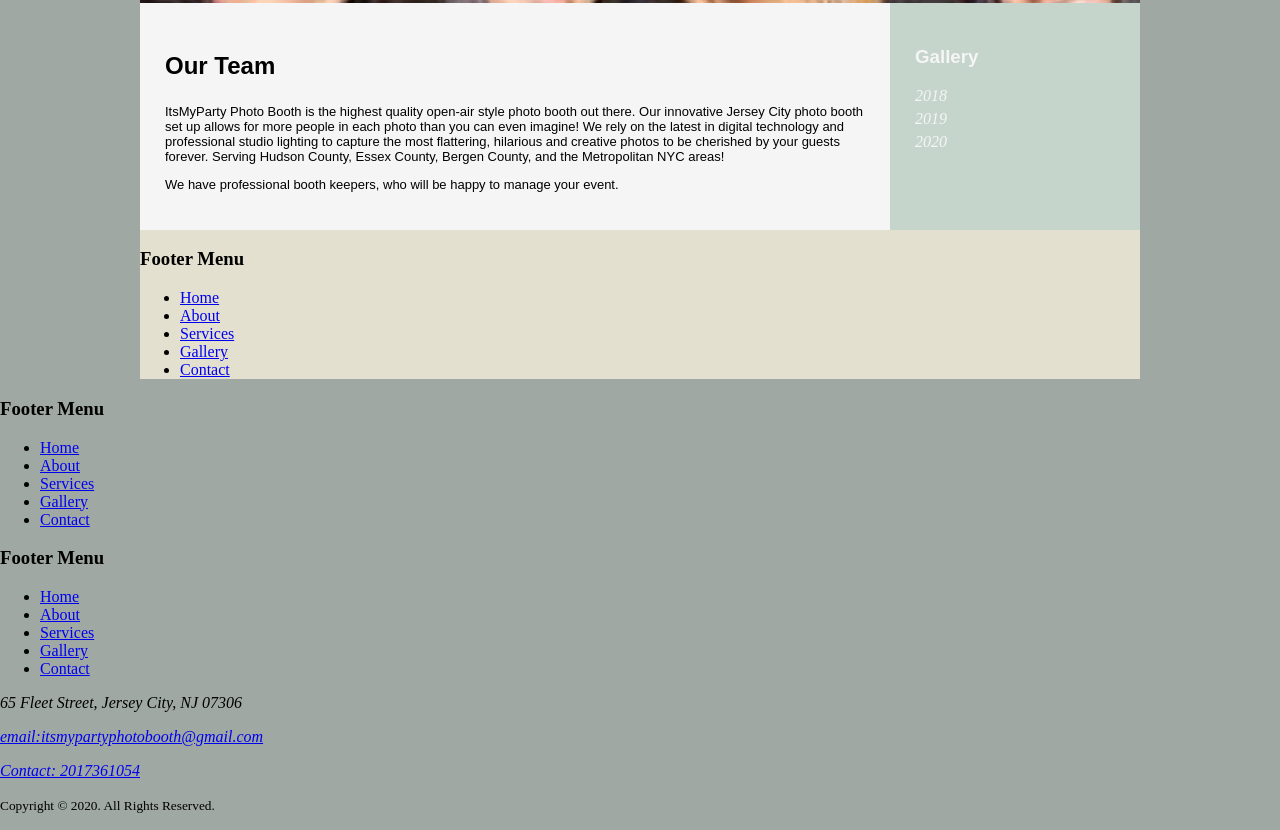
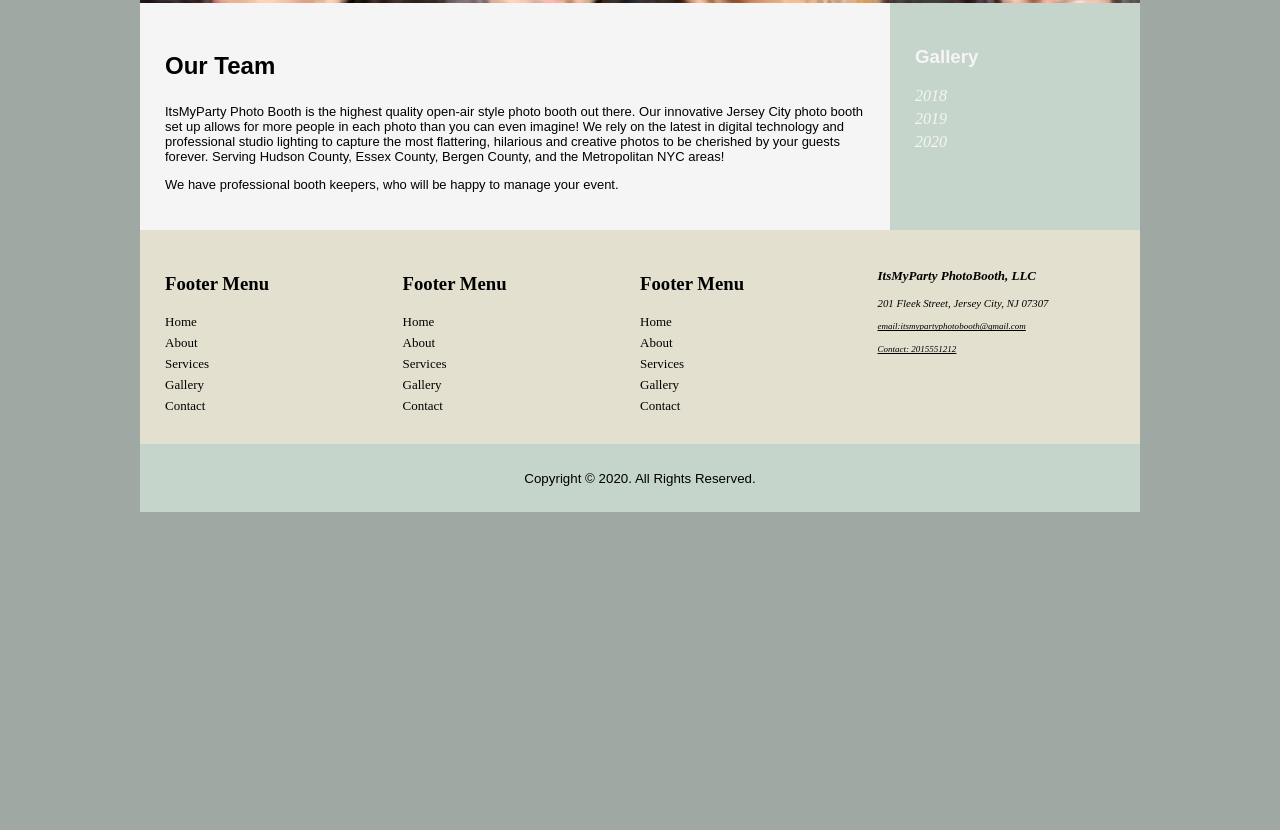
Before and after one commit to iamsosassy/RWP, a plain HTML site: page index.html in a window 1280 px wide. Shown: the part 631-1461 px from the top of the page. After the commit the page ends 1143 px from the top, so only its background shows below. Drawn offline with nearby package versions, Linux system fonts and the light colour scheme.

Commit message:
added footer content and style

```diff
--- a/css/style.css
+++ b/css/style.css
@@ -140,3 +140,61 @@
     font-style: italic;
     text-decoration: none;
 }
+
+.main-footer {
+    width: 950px;
+    height: auto;
+    padding: 25px;
+}
+
+.footer-box {
+    width: 237.5px;
+    height: auto;
+    float: left;
+    font-family: serif;
+}
+
+.footer-box>ul {
+    list-style-type: none;
+    margin: 0px;
+    padding: 0px;
+}
+
+.footer-box>ul>li>a {
+    display: block;
+    font-size: small;
+    margin-bottom: 5px;
+    color: black;
+    text-decoration: none;
+}
+
+address {
+    font-size: small;
+}
+
+address h3 {
+    font-family: serif;
+    font-size: small;
+}
+
+address p {
+    font-size: smaller;
+}
+
+.footer-box>address a {
+    color: black;
+    font-size: smaller;
+    font-family: serif;
+}
+
+.copy {
+    font-family: sans-serif;
+    padding: 25px;
+    text-align: center;
+    background-color: #c5d5cb;
+    color: black;
+}
+
+.copy p {
+    margin: 0px;
+}
--- a/index.html
+++ b/index.html
@@ -84,9 +84,10 @@
             <!--sidebar-->
             <div class="clearfix"></div>
         </section>
+        <!--Content holder-->
 
-        <footer>
-            <! <div>
+        <footer class="main-footer">
+            <div class="footer-box">
                 <h3>Footer Menu</h3>
                 <ul>
                     <li><a href="#">Home</a></li>
@@ -97,7 +98,7 @@
                 </ul>
             </div>
 
-    <div>
+            <div class="footer-box">
                 <h3>Footer Menu</h3>
                 <ul>
                     <li><a href="#">Home</a></li>
@@ -108,7 +109,7 @@
                 </ul>
             </div>
 
-    <div>
+            <div class="footer-box">
                 <h3>Footer Menu</h3>
                 <ul>
                     <li><a href="#">Home</a></li>
@@ -118,17 +119,18 @@
                     <li><a href="#">Contact</a></li>
                 </ul>
             </div>
-    <div>
+            <div class="footer-box">
                 <address>
-            <p>65 Fleet Street, Jersey City, NJ 07306</p>
-            <p><a href="mailto:itsmypartyphotobooth@gmail.com">email:itsmypartyphotobooth@gmail.com</a> </p>
-            <p><a href="tel:2017361054">Contact: 2017361054</a></p>
+                    <h3>ItsMyParty PhotoBooth, LLC</h3>
+                    <p>201 Fleek Street, Jersey City, NJ 07307</p>
+                    <p><a href="mailto:itsmypartyphotobooth@gmail.com">email:itsmypartyphotobooth@gmail.com</a></p>
+                    <p><a href="tel:2015551212">Contact: 2015551212</a></p>
                 </address>
             </div>
-
+            <div class="clearfix"></div>
         </footer> <!-- footer -->
 
-    <div>
+        <div class="copy">
             <p><small>Copyright &copy; 2020. All Rights Reserved.</small></p>
         </div>
 
```
Lines whose indentation alone changed are shown as unchanged.
